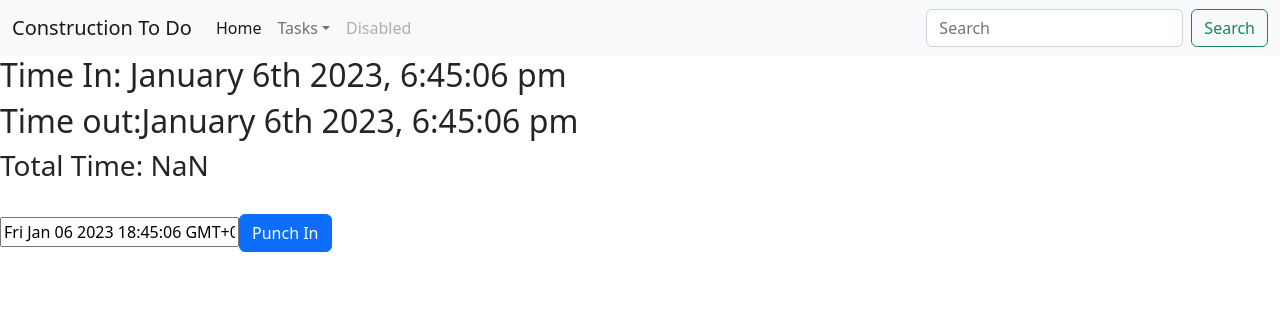
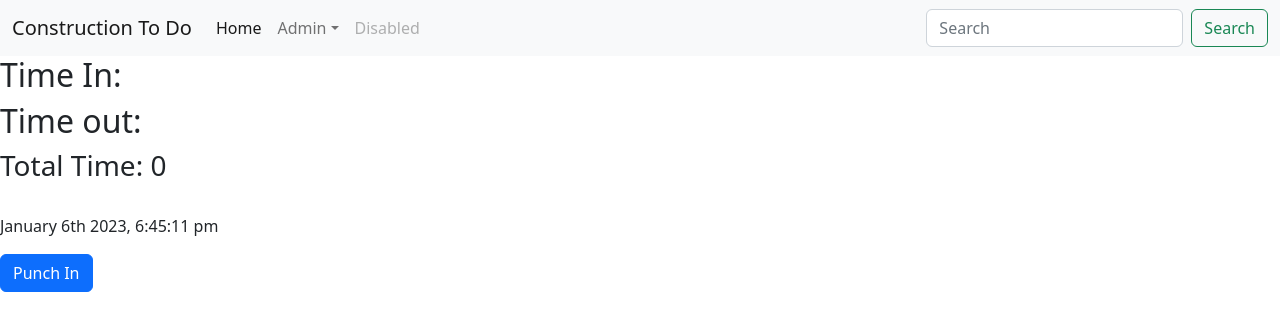
Before and after one commit to StevenMetz/ConstructOptimizer, a React (Vite) app: page /employees/punchin in a window 1280 px wide. Shown: the top 330 px of the page. Built offline with nearby package versions, Linux system fonts and the light colour scheme.

Commit message:
when tasks are toggled page refreshes and shows proper button

```diff
--- a/src/EmployeesAxios.jsx
+++ b/src/EmployeesAxios.jsx
@@ -19,17 +19,16 @@ export function EmployeesAxios(props) {
         <p> Email: {employee.email}</p>
         <Modal show={isTimeClockVisible} onClose={handleTimeClockClose}>
           <h4>Time Clocks</h4>
-          <p>
-            Time Clock:{" "}
           {employee.time_clock.map((punchin) => {
             return (
               <div>
+                <p>{moment(punchin.created_at).format("MMMM Do YYYY, h:mm:ss a")} </p>
                 <p> Time in: {moment(punchin.time_in).format("MMMM Do YYYY, h:mm:ss a")} </p>
                 <p> Time out: {moment(punchin.time_out).format("MMMM Do YYYY, h:mm:ss a")}</p>
+                <button className="btn btn-success">Edit</button>
               </div>
             );
           })}
-          </p>
         </Modal>
         <button onClick={() => props.onShowEmployee(employee)} className="btn btn-primary">
           More
--- a/src/EmployeesIndex.jsx
+++ b/src/EmployeesIndex.jsx
@@ -30,7 +30,6 @@ export function EmployeesIndex() {
           }
         })
       );
-      // successCallback();
       handleClose();
     });
   };
--- a/src/Header.jsx
+++ b/src/Header.jsx
@@ -42,7 +42,7 @@ export function Header() {
                   data-bs-toggle="dropdown"
                   aria-expanded="false"
                 >
-                  Tasks
+                  Admin
                 </a>
                 <ul className="dropdown-menu">
                   <li>
--- a/src/Punchin.jsx
+++ b/src/Punchin.jsx
@@ -4,70 +4,42 @@ import { useState, useEffect } from "react";
 
 export function Punchin() {
   const [punchIn, setPunchIn] = useState([]);
-  const [punchedIn, setPunchedIn] = useState(false);
-  const handleCreatePunchIn = (params) => {
-    console.log(handleCreatePunchIn, params);
+  const [isPunchedIn, setIsPunchedIn] = useState(false);
+  const [punchInId, setPunchInId] = useState(null);
+  const handleCreatePunchIn = () => {
+    const params = { time_in: new Date() };
+    console.log(handleCreatePunchIn);
     axios.post("http://localhost:3000/punchins.json", params).then((response) => {
       setPunchIn([...punchIn, response.data]);
+      console.log(response.data);
+      setPunchInId(response.data.id);
     });
   };
-  const handleUpdatePunchIn = (id, params) => {
-    console.log(handleUpdatePunchIn, params);
-    axios.patch(`http://localhost:3000/punchins/${id}`, params).then((response) => {
+  const handleUpdatePunchIn = () => {
+    const params = { time_out: new Date() };
+    axios.patch(`http://localhost:3000/punchins/${punchInId}`, params).then((response) => {
       console.log(response.data);
-      setPunchedIn(false);
+      setIsPunchedIn(false);
+      const getUpdatedPunchIn = punchIn.id === response.data.id ? response.data : punchIn;
 
-      setPunchIn(
-        punchIn.map((punchin) => {
-          if (punchin.id === response.data.id) {
-            return response.data;
-          } else {
-            return punchin;
-          }
-        })
-      );
+      setPunchIn(getUpdatedPunchIn);
     });
+    console.log("Updated");
   };
-  const handlePunchIn = (event) => {
-    setPunchedIn(true);
-    event.preventDefault();
-    const params = new FormData(event.target);
-    handleCreatePunchIn(params);
-    event.target.reset();
+  const handlePunchIn = () => {
+    setIsPunchedIn(true);
+
+    handleCreatePunchIn();
   };
-  const handlePunchOut = (event) => {
-    setPunchedIn(false);
-    event.preventDefault();
-    const params = new FormData(event.target);
-    handleUpdatePunchIn(params);
-    event.target.reset();
+  const [time, setTime] = useState(moment(new Date()).format("MMMM Do YYYY, h:mm:ss a"));
+  const [timeIn, setTimeIn] = useState(null);
+  const [timeOut, setTimeOut] = useState(null);
+
+  const getTime = () => {
+    const currentTime = moment(new Date()).format("MMMM Do YYYY, h:mm:ss a");
+    setTime(currentTime);
   };
-  const [time, setTime] = useState(Date());
-  let timeIn = moment(time).format("MMMM Do YYYY, h:mm:ss a");
-  let timeOut = moment(time).format("MMMM Do YYYY, h:mm:ss a");
-
-  let timeClock;
-  if (punchedIn === true) {
-    timeClock = (
-      <form onSubmit={handlePunchOut}>
-        <input name="time_out" value={time} />
-
-        <button className="btn btn-primary" type="submit">
-          Punch out
-        </button>
-      </form>
-    );
-  } else {
-    timeClock = (
-      <form onSubmit={handlePunchIn}>
-        <input name="time_in" value={time} />
-
-        <button className="btn btn-primary" type="submit">
-          Punch In
-        </button>
-      </form>
-    );
-  }
+  setInterval(getTime, 1000);
   return (
     <div>
       <div>
@@ -75,7 +47,22 @@ export function Punchin() {
         <h2>Time out:{timeOut}</h2>
         <h3>Total Time: {timeOut - timeIn}</h3>
         <br />
-        {timeClock}
+        {isPunchedIn && (
+          <div>
+            <p>{time} </p>
+            <button className="btn btn-primary" onClick={handleUpdatePunchIn}>
+              Punch out
+            </button>
+          </div>
+        )}
+        {!isPunchedIn && (
+          <div>
+            <p>{time} </p>
+            <button className="btn btn-primary" onClick={handlePunchIn}>
+              Punch In
+            </button>
+          </div>
+        )}
       </div>
     </div>
   );
--- a/src/TodoIndex.jsx
+++ b/src/TodoIndex.jsx
@@ -22,6 +22,7 @@ export function TodosIndex(props) {
                 axios.patch(`http://localhost:3000/todos/${todo.id}.json`).then((response) => {
                   console.log(response);
                 });
+                window.location.reload(false);
               }}
             >
               Done
@@ -35,6 +36,7 @@ export function TodosIndex(props) {
                 axios.patch(`http://localhost:3000/todos/${todo.id}.json`).then((response) => {
                   console.log(response);
                 });
+                window.location.reload(false);
               }}
             >
               undo
--- a/src/index.css
+++ b/src/index.css
@@ -12,7 +12,8 @@ html {
 
 #login{
   background-image:url(./assets/house.jpeg);
-  height: 100vh;
+  height: 200vh;
+  width: 200vh;
 }
 
 .color-white{
```
Lines whose indentation alone changed are shown as unchanged.
